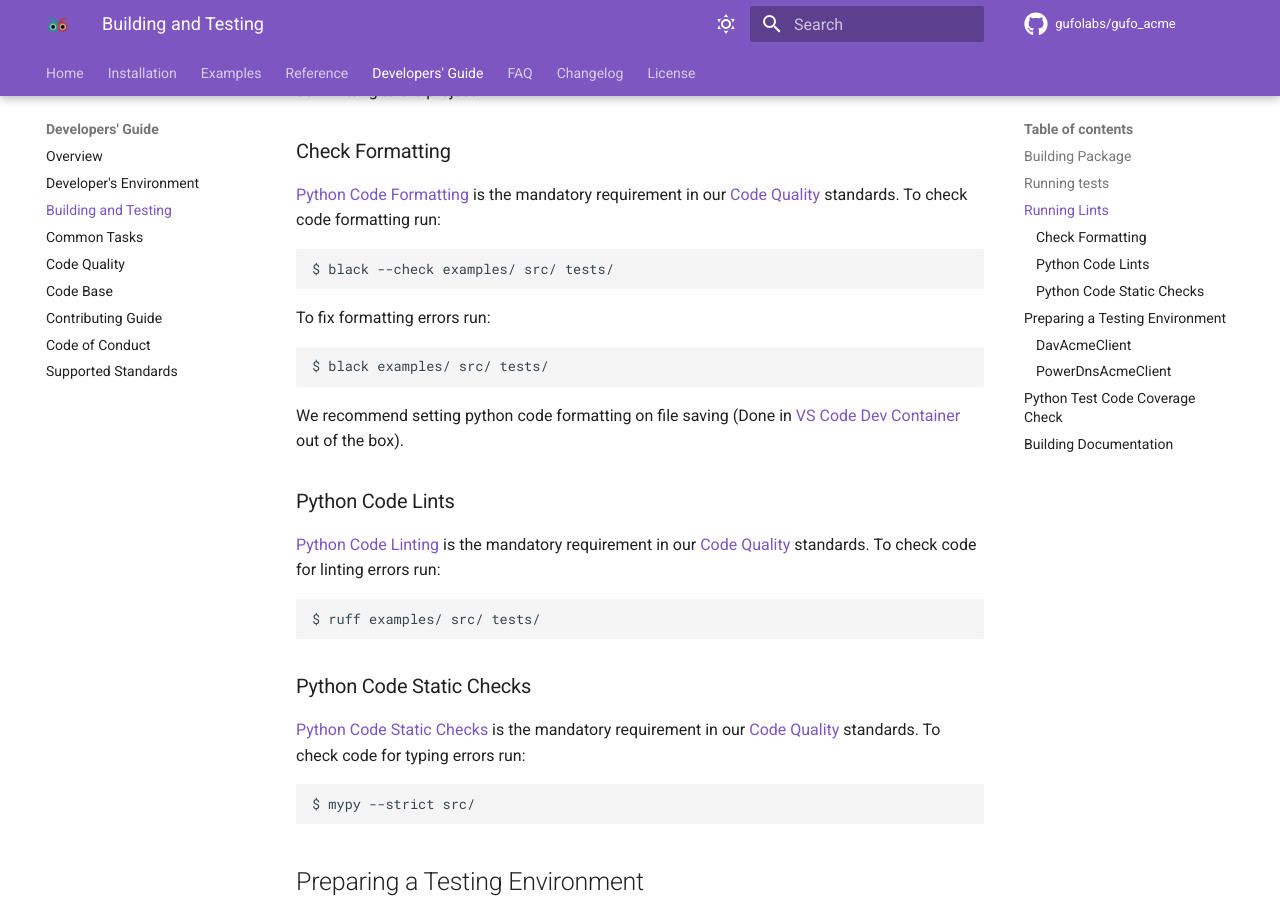
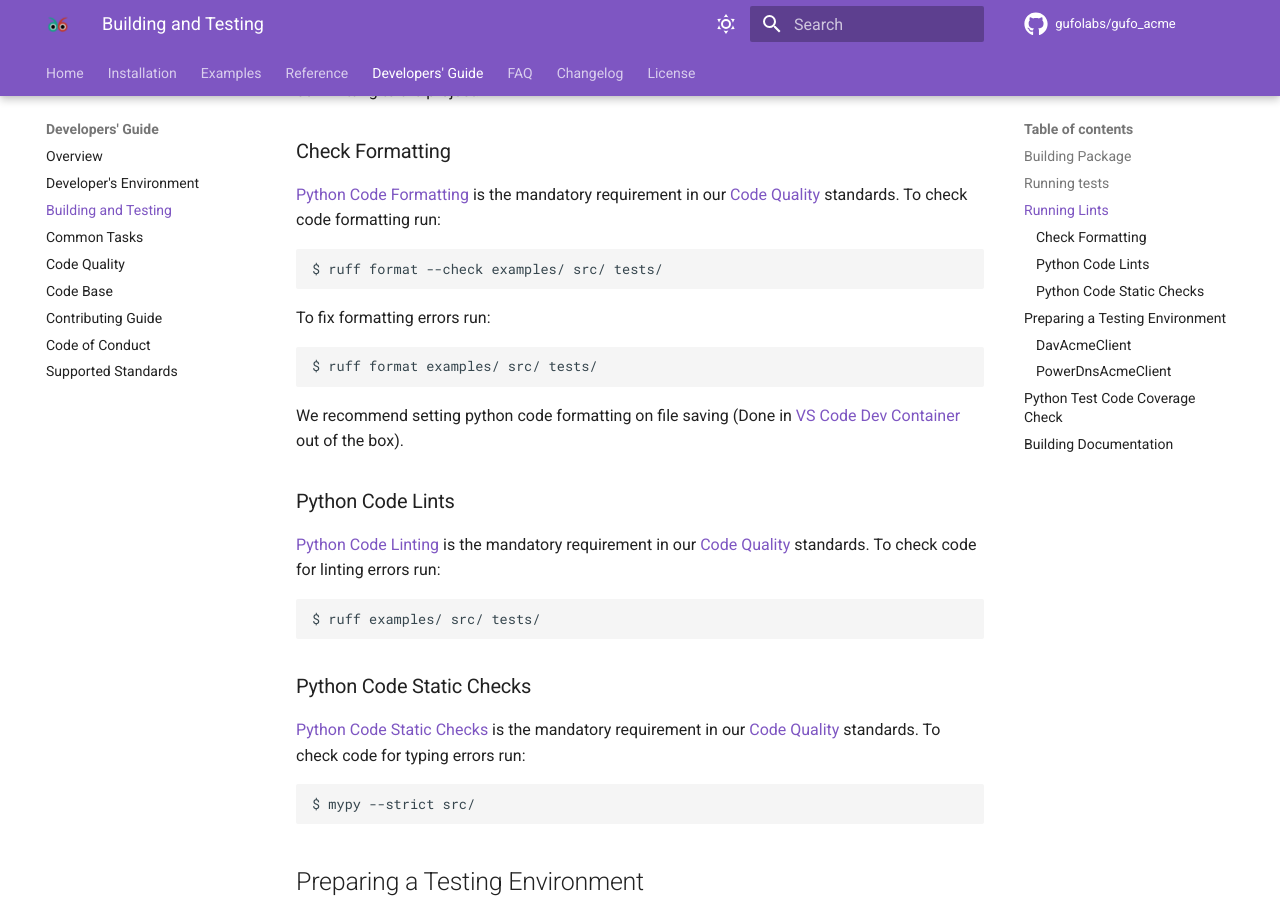
Before and after one commit to gufolabs/gufo_acme, an MkDocs documentation site: the page built from docs/dev/testing.md, in a window 1280 px wide and 900 px high, scrolled down 704 px. Built offline with MkDocs 1.6.1 and Material for MkDocs 9.7.7, drawn with Linux system fonts in a browser that asks for light colours; comment, search, counter and statistics services are not loaded.

Commit message:
Remove black mentions

````diff
--- a/docs/dev/testing.md
+++ b/docs/dev/testing.md
@@ -35,12 +35,12 @@ requirement in our [Code Quality](codequality.md) standards. To check code
 formatting run:
 
 ```
-$ black --check examples/ src/ tests/
+$ ruff format --check examples/ src/ tests/
 ```
 
 To fix formatting errors run:
 ```
-$ black examples/ src/ tests/
+$ ruff format examples/ src/ tests/
 ```
 
 We recommend setting python code formatting on file saving
--- a/pyproject.toml
+++ b/pyproject.toml
@@ -4,10 +4,6 @@ requires = [
   "setuptools>=61.2",
   "wheel",
 ]
-
-[tool.black]
-line-length = 79
-target-version = ['py39']
 
 [tool.coverage.report]
 exclude_lines = [
````
Also changed, not shown: docs/dev/codequality.md (+1 -2 lines).
